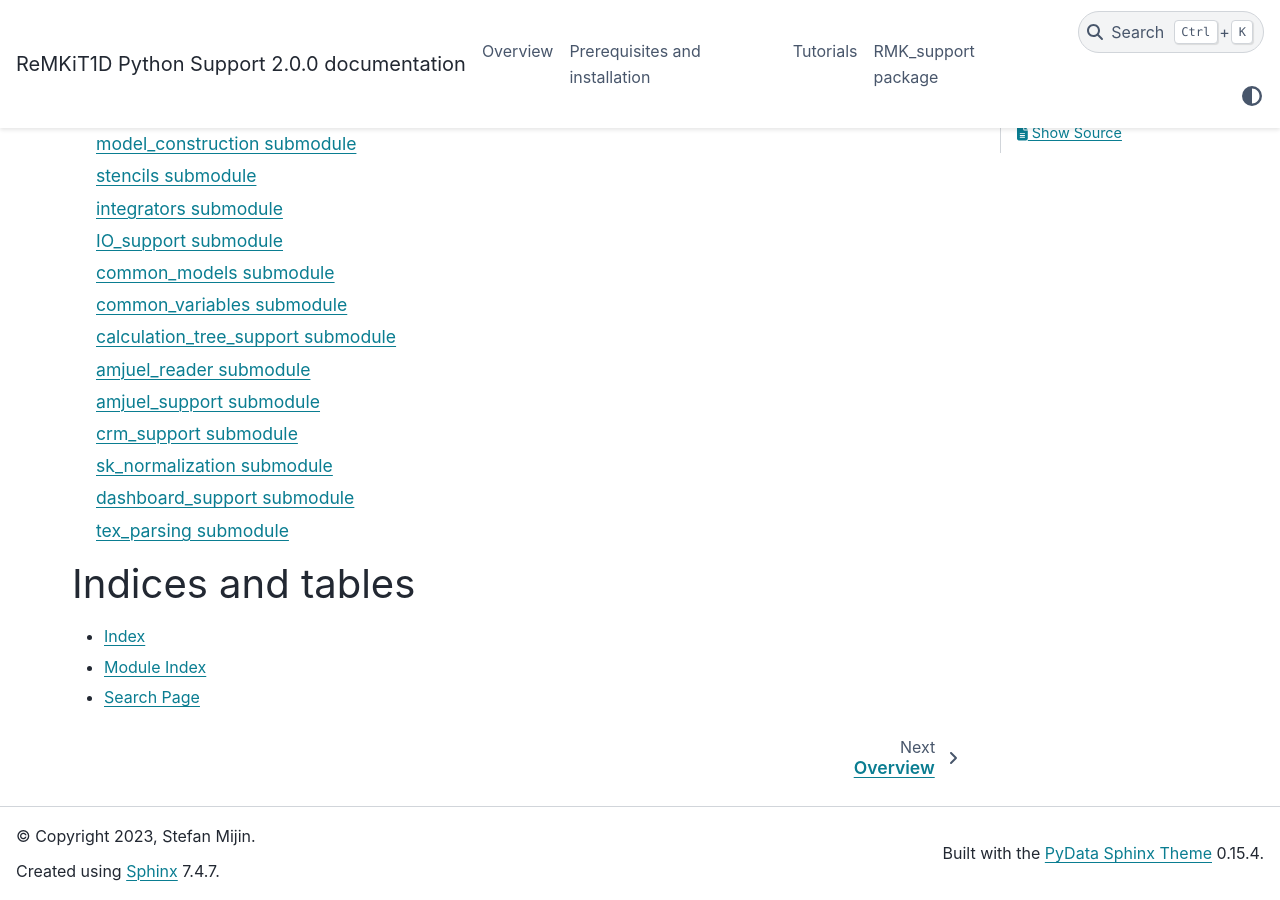
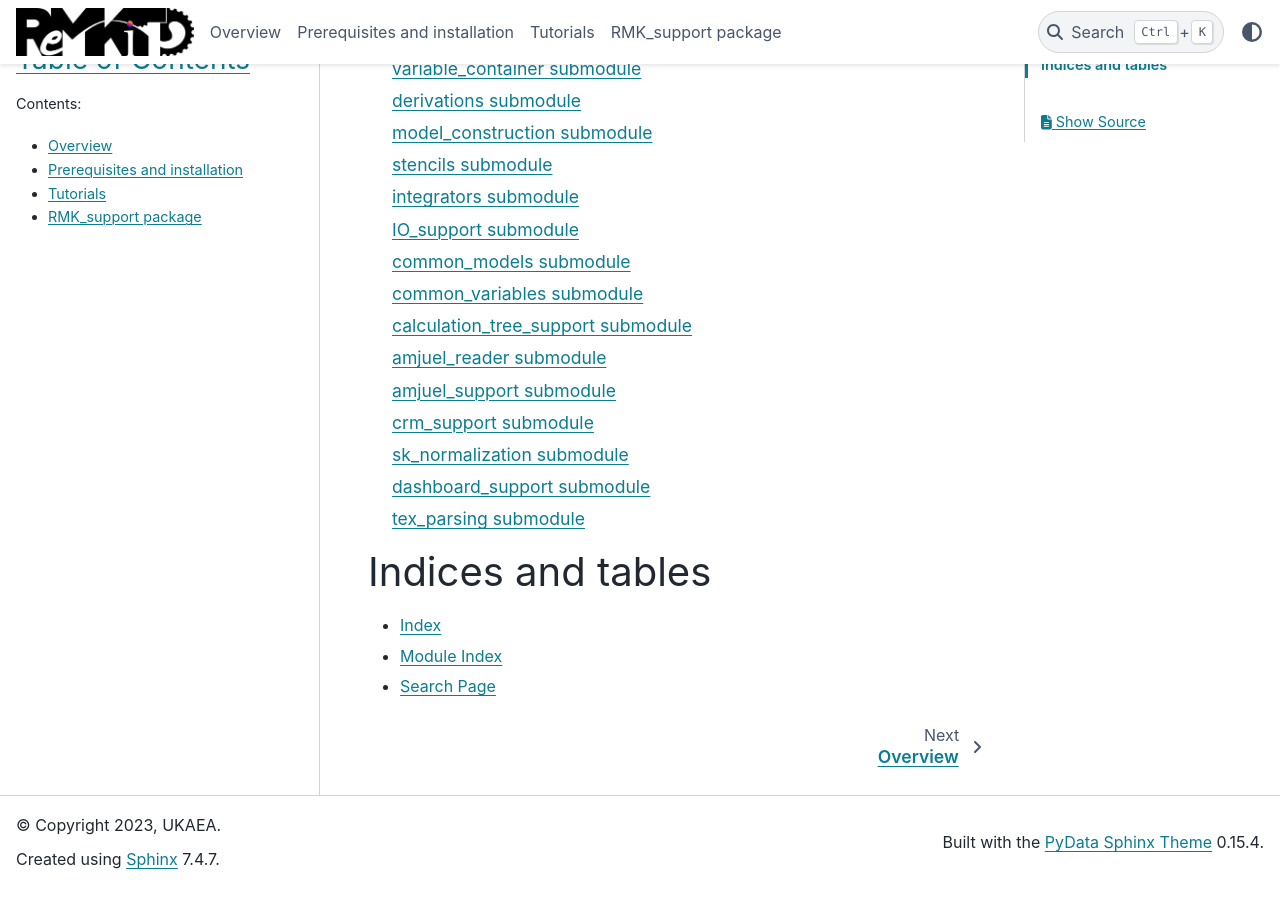
Before and after one commit to ukaea/ReMKiT1D-Python, a Sphinx documentation site: the page built from docs/source/index.rst, in a window 1280 px wide and 900 px high, scrolled down 681 px. Built offline with Sphinx 7.4.7 and the PyData theme 0.15.4, drawn with Linux system fonts in a browser that asks for light colours.

Commit message:
Updated docs

```diff
--- a/docs/source/RMK_support.rst
+++ b/docs/source/RMK_support.rst
@@ -71,7 +71,7 @@ common\_models submodule
    :show-inheritance:
 
 common\_variables submodule
-------------------------
+---------------------------
 
 .. automodule:: RMK_support.common_variables
    :members:
--- a/docs/source/conf.py
+++ b/docs/source/conf.py
@@ -6,23 +6,30 @@
 # -- Project information -----------------------------------------------------
 # https://www.sphinx-doc.org/en/master/usage/configuration.html#project-information
 
-project = 'ReMKiT1D Python Support'
-copyright = '2023, Stefan Mijin'
-author = 'Stefan Mijin'
-release = '2.0.0'
+project = "ReMKiT1D Python Support"
+copyright = "2023, UKAEA"
+author = "Stefan Mijin"
+release = "2.0.0"
 
 import os
 import sys
-sys.path.insert(0, os.path.abspath('../..'))
+
+sys.path.insert(0, os.path.abspath("../.."))
 
 # -- General configuration ---------------------------------------------------
 # https://www.sphinx-doc.org/en/master/usage/configuration.html#general-configuration
 
-extensions = ['sphinx.ext.autodoc','sphinx.ext.napoleon','sphinx.ext.mathjax',"nbsphinx","nbsphinx_link"]
+extensions = [
+    "sphinx.ext.autodoc",
+    "sphinx.ext.napoleon",
+    "sphinx.ext.mathjax",
+    "nbsphinx",
+    "nbsphinx_link",
+]
 napoleon_google_docstring = True
-nbsphinx_execute = 'never'
+nbsphinx_execute = "never"
 
-templates_path = ['_templates']
+templates_path = ["_templates"]
 exclude_patterns = []
 
 add_module_names = False
@@ -30,21 +37,30 @@ add_module_names = False
 # -- Options for HTML output -------------------------------------------------
 # https://www.sphinx-doc.org/en/master/usage/configuration.html#options-for-html-output
 
-html_theme = 'pydata_sphinx_theme'
-html_static_path = ['_static']
+html_theme = "pydata_sphinx_theme"
+html_static_path = ["_static"]
+
+html_sidebars = {"**": ["globaltoc.html"]}
 
 html_theme_options = {
     "navbar_start": ["navbar-logo"],
     "navbar_align": "left",
     "primary_sidebar_end": [],
     "navigation_depth": 0,
-    "show_nav_level": 3
+    "show_nav_level": 3,
+    "logo": {
+        "text": "",
+        "image_light": "_static/thumbnail_ReMKiT1D_black.png",
+        "image_dark": "_static/thumbnail_ReMKiT1D_white.png",
+    },
 }
+
 
 def skip(app, what, name, obj, would_skip, options):
     if name == "__init__":
         return False
     return would_skip
 
+
 def setup(app):
     app.connect("autodoc-skip-member", skip)
```
Also changed, not shown: docs/source/_static/thumbnail_ReMKiT1D_black.png (added), docs/source/_static/thumbnail_ReMKiT1D_white.png (added).
